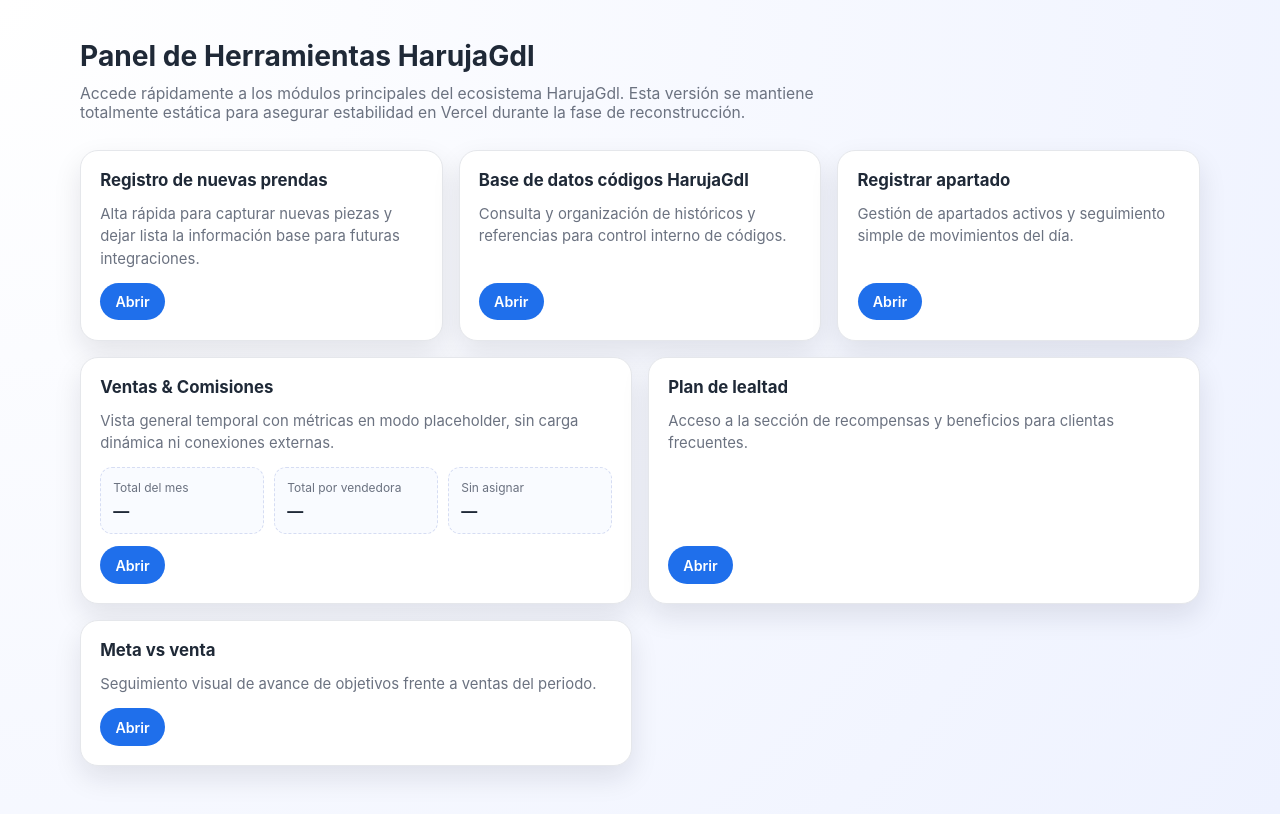
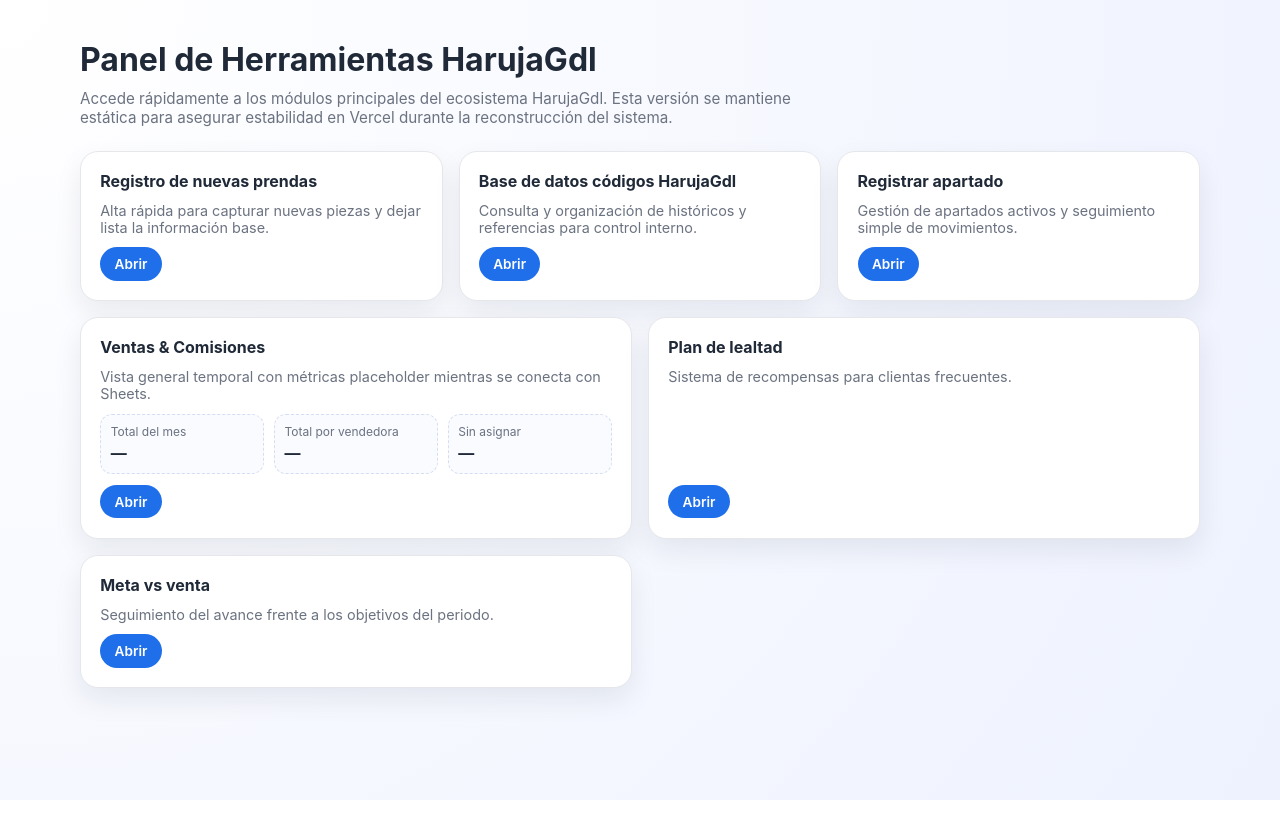
Before and after one commit to harujagdl/panel-haruja-tn-v2-clean, a plain HTML site: page index.html in a window 1280 px wide. Drawn offline with Linux system fonts and the light colour scheme.

Commit message:
Update index.html

```diff
--- a/index.html
+++ b/index.html
@@ -1,269 +1,280 @@
 <!DOCTYPE html>
 <html lang="es">
 <head>
-    <meta charset="UTF-8" />
-    <meta name="viewport" content="width=device-width, initial-scale=1.0" />
-    <title>Panel Haruja TN v2 | Home</title>
+<meta charset="UTF-8">
+<meta name="viewport" content="width=device-width, initial-scale=1.0">
+
+<title>Panel HarujaGdl</title>
+
 <style>
-      :root {
-        --bg: #f3f5fb;
-        --bg-gradient-1: #ffffff;
-        --bg-gradient-2: #eef2ff;
-        --text: #1f2937;
-        --muted: #6b7280;
-        --card: #ffffff;
-        --border: #e5e7eb;
-        --primary: #1f6feb;
-        --primary-dark: #1b5dc6;
-        --shadow: 0 12px 28px rgba(15, 23, 42, 0.1);
-        --radius: 18px;
+
+:root{
+--bg:#f3f5fb;
+--card:#ffffff;
+--border:#e5e7eb;
+--text:#1f2937;
+--muted:#6b7280;
+--primary:#1f6feb;
+--primary-dark:#1b5dc6;
+--radius:18px;
+--shadow:0 12px 28px rgba(15,23,42,.08);
 }
 
-      * {
-        box-sizing: border-box;
+*{
+box-sizing:border-box;
 }
 
-      body {
-        margin: 0;
-        font-family: "Inter", "Segoe UI", system-ui, -apple-system, sans-serif;
-        color: var(--text);
-        background: radial-gradient(circle at top left, var(--bg-gradient-1), var(--bg-gradient-2));
-        min-height: 100vh;
+body{
+margin:0;
+font-family:Inter,Segoe UI,system-ui;
+background:radial-gradient(circle at top left,#ffffff,#eef2ff);
+color:var(--text);
+min-height:100vh;
 }
 
-      .container {
-        width: min(1120px, calc(100% - 2rem));
-        margin: 0 auto;
-        padding: 2.5rem 0 3rem;
+.container{
+width:min(1120px,calc(100% - 2rem));
+margin:auto;
+padding:2.5rem 0 3rem;
 }
 
-      .hero {
-        margin-bottom: 1.75rem;
+.hero h1{
+margin:0;
+font-size:2rem;
 }
 
-      .hero h1 {
-        margin: 0;
-        font-size: clamp(1.6rem, 2.2vw, 2.2rem);
-        line-height: 1.2;
+.hero p{
+margin-top:.6rem;
+color:var(--muted);
+font-size:.95rem;
+max-width:720px;
 }
 
-      .hero p {
-        margin: 0.65rem 0 0;
-        color: var(--muted);
-        font-size: 0.98rem;
-        max-width: 760px;
+.dashboard-grid{
+margin-top:1.5rem;
+display:grid;
+gap:1rem;
+grid-template-columns:repeat(12,1fr);
 }
 
-      .dashboard-grid {
-        display: grid;
-        gap: 1rem;
-        grid-template-columns: repeat(12, minmax(0, 1fr));
+.card{
+background:var(--card);
+border:1px solid var(--border);
+border-radius:var(--radius);
+padding:1.2rem;
+box-shadow:var(--shadow);
+display:flex;
+flex-direction:column;
+gap:.7rem;
 }
 
-      .card {
-        background: var(--card);
-        border: 1px solid var(--border);
-        border-radius: var(--radius);
-        box-shadow: var(--shadow);
-        padding: 1.2rem;
-        display: flex;
-        flex-direction: column;
-        gap: 0.8rem;
+.card h2{
+margin:0;
+font-size:1rem;
 }
 
-      .card h2 {
-        margin: 0;
-        font-size: 1.05rem;
+.card p{
+margin:0;
+color:var(--muted);
+font-size:.9rem;
 }
 
-      .card p {
-        margin: 0;
-        color: var(--muted);
-        font-size: 0.93rem;
-        line-height: 1.5;
+.span4{
+grid-column:span 4;
 }
 
-      .span-4 {
-        grid-column: span 4;
+.span6{
+grid-column:span 6;
 }
 
-      .span-6 {
-        grid-column: span 6;
+.metrics{
+display:grid;
+grid-template-columns:repeat(3,1fr);
+gap:.6rem;
 }
 
-      .metrics {
-        display: grid;
-        grid-template-columns: repeat(3, minmax(0, 1fr));
-        gap: 0.65rem;
+.metric{
+border:1px dashed #d6ddf3;
+border-radius:12px;
+padding:.6rem;
+background:#f9fbff;
 }
 
-      .metric {
-        border: 1px dashed #d6ddf3;
-        border-radius: 12px;
-        padding: 0.75rem;
-        background: #f9fbff;
+.metric small{
+display:block;
+font-size:.75rem;
+color:var(--muted);
+margin-bottom:.25rem;
 }
 
-      .metric small {
-        display: block;
-        color: var(--muted);
-        margin-bottom: 0.35rem;
-        font-size: 0.75rem;
+.actions{
+margin-top:auto;
 }
 
-      .metric strong {
-        font-size: 1rem;
+.btn{
+display:inline-flex;
+align-items:center;
+justify-content:center;
+padding:.55rem .9rem;
+border-radius:999px;
+background:var(--primary);
+color:#fff;
+font-weight:600;
+text-decoration:none;
+font-size:.85rem;
 }
 
-      .actions {
-        margin-top: auto;
-        display: flex;
-        gap: 0.55rem;
-        flex-wrap: wrap;
+.btn:hover{
+background:var(--primary-dark);
 }
 
-      .btn {
-        display: inline-flex;
-        align-items: center;
-        justify-content: center;
-        min-height: 2.35rem;
-        padding: 0.55rem 0.95rem;
-        border-radius: 999px;
-        text-decoration: none;
-        font-weight: 600;
-        font-size: 0.89rem;
+@media(max-width:900px){
+
+.span4{
+grid-column:span 6;
 }
 
-      .btn-primary {
-        background: var(--primary);
-        color: #ffffff;
+.span6{
+grid-column:span 12;
 }
 
-      .btn-primary:hover {
-        background: var(--primary-dark);
 }
 
-      .btn-soft {
-        background: #e9efff;
-        color: #1e3a8a;
+@media(max-width:650px){
+
+.span4{
+grid-column:span 12;
 }
 
-      @media (max-width: 980px) {
-        .span-4,
-        .span-6 {
-          grid-column: span 6;
-        }
 }
 
-      @media (max-width: 760px) {
-        .container {
-          width: min(1120px, calc(100% - 1.4rem));
-          padding-top: 1.4rem;
-        }
-
-        .span-4,
-        .span-6 {
-          grid-column: span 12;
-        }
-
-        .metrics {
-          grid-template-columns: 1fr;
-        }
-      }
 </style>
 </head>
+
 <body>
+
 <main class="container">
+
 <header class="hero">
 <h1>Panel de Herramientas HarujaGdl</h1>
 <p>
 Accede rápidamente a los módulos principales del ecosistema HarujaGdl.
-          Esta versión se mantiene totalmente estática para asegurar estabilidad
-          en Vercel durante la fase de reconstrucción.
+Esta versión se mantiene estática para asegurar estabilidad en Vercel
+durante la reconstrucción del sistema.
 </p>
 </header>
 
 <section class="dashboard-grid">
-        <article class="card span-4">
+
+<!-- Registro prendas -->
+
+<article class="card span4">
 <h2>Registro de nuevas prendas</h2>
 <p>
-            Alta rápida para capturar nuevas piezas y dejar lista la información
-            base para futuras integraciones.
+Alta rápida para capturar nuevas piezas y dejar lista la información base.
 </p>
+
 <div class="actions">
-            <a class="btn btn-primary" href="/ticket/index.html">Abrir</a>
+<a class="btn" href="/ticket/index.html">Abrir</a>
 </div>
 </article>
 
-        <article class="card span-4">
+
+<!-- Base de datos -->
+
+<article class="card span4">
 <h2>Base de datos códigos HarujaGdl</h2>
 <p>
-            Consulta y organización de históricos y referencias para control
-            interno de códigos.
+Consulta y organización de históricos y referencias para control interno.
 </p>
+
 <div class="actions">
-            <a class="btn btn-primary" href="/apartados-historial/index.html">Abrir</a>
+<a class="btn" href="/apartados-historial/index.html">Abrir</a>
 </div>
 </article>
 
-        <article class="card span-4">
+
+<!-- Apartados -->
+
+<article class="card span4">
 <h2>Registrar apartado</h2>
 <p>
-            Gestión de apartados activos y seguimiento simple de movimientos del
-            día.
+Gestión de apartados activos y seguimiento simple de movimientos.
 </p>
+
 <div class="actions">
-            <a class="btn btn-primary" href="/apartados/index.html">Abrir</a>
+<a class="btn" href="/apartados/index.html">Abrir</a>
 </div>
 </article>
 
-        <article class="card span-6">
-          <h2>Ventas &amp; Comisiones</h2>
+
+<!-- Ventas -->
+
+<article class="card span6">
+<h2>Ventas & Comisiones</h2>
+
 <p>
-            Vista general temporal con métricas en modo placeholder, sin carga
-            dinámica ni conexiones externas.
+Vista general temporal con métricas placeholder mientras se conecta
+con Sheets.
 </p>
+
 <div class="metrics">
+
 <div class="metric">
 <small>Total del mes</small>
 <strong>—</strong>
 </div>
+
 <div class="metric">
 <small>Total por vendedora</small>
 <strong>—</strong>
 </div>
+
 <div class="metric">
 <small>Sin asignar</small>
 <strong>—</strong>
 </div>
+
 </div>
+
 <div class="actions">
-            <a class="btn btn-primary" href="/ventas/index.html">Abrir</a>
+<a class="btn" href="/ventas/index.html">Abrir</a>
 </div>
 </article>
 
-        <article class="card span-6">
+
+<!-- Lealtad -->
+
+<article class="card span6">
 <h2>Plan de lealtad</h2>
+
 <p>
-            Acceso a la sección de recompensas y beneficios para clientas
-            frecuentes.
+Sistema de recompensas para clientas frecuentes.
 </p>
+
 <div class="actions">
-            <a class="btn btn-primary" href="/app/lealtad/index.html">Abrir</a>
+<a class="btn" href="/app/lealtad/index.html">Abrir</a>
 </div>
 </article>
 
-        <article class="card span-6">
+
+<!-- Meta vs venta -->
+
+<article class="card span6">
 <h2>Meta vs venta</h2>
+
 <p>
-            Seguimiento visual de avance de objetivos frente a ventas del
-            periodo.
+Seguimiento del avance frente a los objetivos del periodo.
 </p>
+
 <div class="actions">
-            <a class="btn btn-primary" href="/meta-vs-venta/index.html">Abrir</a>
+<a class="btn" href="/ventas/index.html">Abrir</a>
 </div>
 </article>
+
 </section>
+
 </main>
+
 </body>
 </html>
```
Lines whose indentation alone changed are shown as unchanged.
